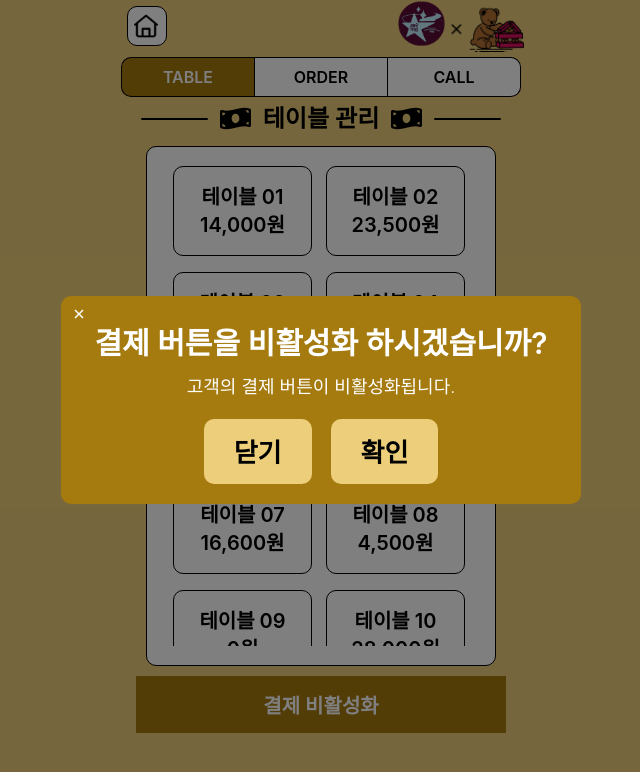
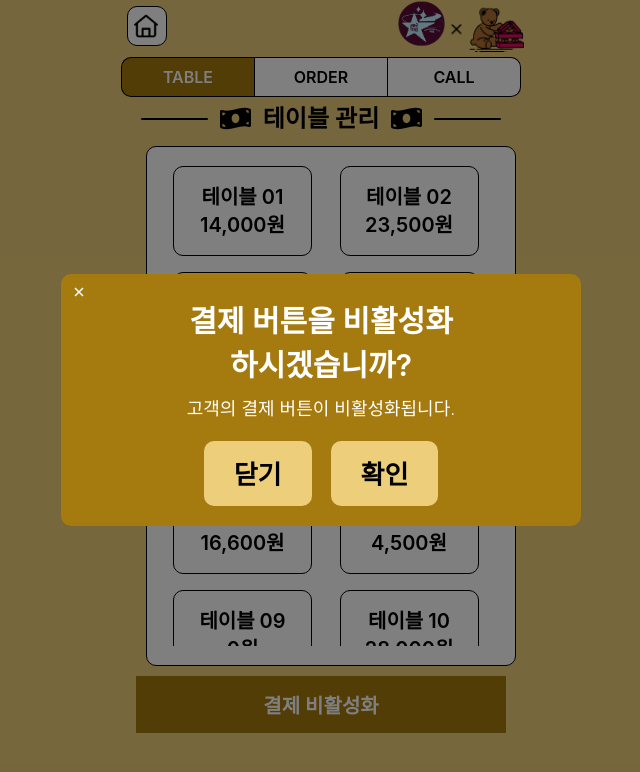
Before and after one commit to QR-Order-System-project/ESKARA-Ordering-APP, a React (Create React App) app in the folder frontend/: page /manager in a window 1280 px wide. Both pictures are taken after a click on the button "결제 비활성화". Shown: the top 772 px of the page, without its empty margins (319-959 px from the left). Built offline with nearby package versions, Linux system fonts and the light colour scheme.

Commit message:
chore: simplify manager table tab modal

```diff
--- a/frontend/src/pages/Manager/ManagerTableTab.js
+++ b/frontend/src/pages/Manager/ManagerTableTab.js
@@ -1,16 +1,18 @@
 // ManagerTableTab.jsx
-import { useMemo, useState } from "react";
+import { useMemo, useState, useCallback } from "react";
 import styles from "./ManagerTableTab.module.scss";
 import { Table } from "./Table";
 import { ManagerTableDetail } from "./ManagerTableDetail";
 
 import { Modal } from "../../components/ui/Modal";
-import ToastModal from "../../components/ui/ToastModal";
 import { FaMoneyBillWave } from "react-icons/fa";
 import { PageTitle } from "../../components/PageTitle";
 
+// --- Mock API ---
+const fakeSaveBill = (payload) =>
+  new Promise((resolve) => setTimeout(() => resolve(payload), 300));
+
 export const ManagerTableTab = () => {
-  const [toast, setToast] = useState({ open: false, tone: "info", msg: "" });
   const [tables, setTables] = useState([
     {
       id: 1,
@@ -127,53 +129,21 @@ export const ManagerTableTab = () => {
   ]);
 
   const [selectedId, setSelectedId] = useState(null);
-  const [confirmId, setConfirmId] = useState(null); // 결제 확인 모달용
-  const [infoMessage, setInfoMessage] = useState(null); // 안내 모달용 (토스트 대체)
-  const [isPaymentActive, setIsPaymentActive] = useState(true); // 결제 활성/비활성 상태
-  const [toggleOpen, setToggleOpen] = useState(false); // 토글 모달 열림
 
-  // 상태별 문구/라벨
-  const toggleTexts = useMemo(
-    () =>
-      isPaymentActive
-        ? {
-            button: "결제 비활성화",
-            title: "결제 버튼을 비활성화 하시겠습니까?",
-            confirm: "확인",
-          }
-        : {
-            button: "결제 활성화",
-            title: (
-              <>
-                결제 버튼을 활성화
-                <br />
-                하시겠습니까?
-              </>
-            ),
-            confirm: "확인",
-          },
-    [isPaymentActive]
-  );
+  // 단일 모달 상태: 이 페이지 전용
+  const [dialog, setDialog] = useState({
+    open: false,
+    title: null,
+    body: null,
+    onConfirm: null, // 없으면 Modal이 확인 버튼 숨김
+  });
 
-  const getTotal = (orders) =>
-    orders?.reduce((sum, o) => sum + o.price * o.amount, 0) ?? 0;
-
-  const handleToggleConfirm = () => {
-    setIsPaymentActive((v) => !v);
-    setToggleOpen(false);
-  };
-
-  const renderToggleBody = () =>
-    isPaymentActive ? (
-      <>
-        <p className={styles.payOnOffBody}>
-          고객의 결제 버튼이 비활성화됩니다.
-        </p>
-      </>
-    ) : (
-      <>
-        <p className={styles.payOnOffBody}>고객의 결제 버튼이 활성화됩니다.</p>
-      </>
+  const getTotal = useCallback(
+    (orders) =>
+      Array.isArray(orders)
+        ? orders.reduce((s, o) => s + o.price * o.amount, 0)
+        : 0,
+    []
   );
 
   const selectedTable = useMemo(
@@ -181,31 +151,77 @@ export const ManagerTableTab = () => {
     [tables, selectedId]
   );
 
-  // id -> table 빠른 조회용
   const tableMap = useMemo(() => {
     const m = new Map();
-    tables.forEach((t) => m.set(t.id, t));
+    for (const t of tables) m.set(t.id, t);
     return m;
   }, [tables]);
 
-  // 상세에서 "결제완료" 클릭
-  const handlePayComplete = (tableId) => {
+  // 모달 열기/닫기 헬퍼
+  const openDialog = useCallback(
+    (cfg) => setDialog({ open: true, ...cfg }),
+    []
+  );
+  const closeDialog = useCallback(
+    () => setDialog((d) => ({ ...d, open: false })),
+    []
+  );
+
+  // 결제 비/활성 토글 모달
+  const [isPaymentActive, setIsPaymentActive] = useState(true);
+  const showToggleDialog = useCallback(() => {
+    const title = isPaymentActive ? (
+      <div className={styles.titleLines}>
+        <span>결제 버튼을 비활성화</span>
+        <span>하시겠습니까?</span>
+      </div>
+    ) : (
+      <div className={styles.titleLines}>
+        <span>결제 버튼을 활성화</span>
+        <span>하시겠습니까?</span>
+      </div>
+    );
+    const body = (
+      <p className={styles.payOnOffBody}>
+        {isPaymentActive
+          ? "고객의 결제 버튼이 비활성화됩니다."
+          : "고객의 결제 버튼이 활성화됩니다."}
+      </p>
+    );
+    const onConfirm = () => {
+      setIsPaymentActive((v) => !v);
+      closeDialog();
+    };
+    openDialog({ title, body, onConfirm });
+  }, [
+    isPaymentActive,
+    openDialog,
+    closeDialog,
+    styles.titleLines,
+    styles.payOnOffBody,
+  ]);
+
+  // 상세에서 "결제완료" 클릭 시: 주문 없으면 무시, 있으면 컨펌 모달
+  const handlePayComplete = useCallback(
+    (tableId) => {
       const t = tableMap.get(tableId);
       if (!t || (t.orders?.length ?? 0) === 0) {
-      setToast({
-        open: true,
-        tone: "error",
-        msg: "주문내역이 존재하지 않습니다.",
-      });
+        // 안내/토스트 제거 요청 → 조용히 리턴
         return;
       }
-    setConfirmId(tableId);
-  };
-
-  const doPay = async (tableId) => {
-    const t = tableMap.get(tableId);
-    if (!t) return;
-
+      openDialog({
+        title: (
+          <div className={styles.titleLines}>
+            <span>해당 테이블을 결제완료</span>
+            <span>처리하시겠습니까?</span>
+          </div>
+        ),
+        body: (
+          <p className={styles.confirmBody}>
+            총 주문금액과 이체금액을 확인해주세요.
+          </p>
+        ),
+        onConfirm: async () => {
           try {
             await fakeSaveBill({
               tableId,
@@ -214,42 +230,28 @@ export const ManagerTableTab = () => {
               totalPrice: getTotal(t.orders),
               paidAt: new Date().toISOString(),
             });
-
-      // ✅ 주문만 비우기 (상세 화면 유지)
             setTables((prev) =>
-        prev.map((row) => (row.id === tableId ? { ...row, orders: [] } : row))
+              prev.map((row) =>
+                row.id === tableId ? { ...row, orders: [] } : row
+              )
             );
-    } catch (e) {
-      console.error(e);
-      // ✅ 토스트 제거 → 에러도 안내 모달로
-      setInfoMessage("결제 처리 중 오류가 발생했습니다.");
           } finally {
-      setConfirmId(null); // 모달 닫기
+            closeDialog();
           }
-  };
-
-  const confirmTitle = "해당 테이블을 결제완료 처리하시겠습니까?";
-
-  const confirmBody = (() => {
-    const t = tableMap.get(confirmId);
-    if (!t) return null;
-    const total = getTotal(t.orders).toLocaleString();
-    return (
-      <div>
-        <p className={styles.confirmBody}>
-          총 주문금액과 이체금액을 확인해주세요.
-        </p>
-      </div>
+        },
+      });
+    },
+    [tableMap, getTotal, openDialog, closeDialog, styles.confirmBody]
   );
-  })();
 
   return (
     <div className={styles.wrapper}>
       {selectedTable === null ? (
         <>
           <PageTitle title="테이블 관리" Icon={FaMoneyBillWave} />
+
           <div className={styles.mainPanel}>
-            {/* ✅ 스크롤 컨테이너 */}
+            {/* 스크롤 컨테이너 */}
             <div className={styles.content}>
               <div className={styles.tablePanel}>
                 {tables.map((t) => (
@@ -263,13 +265,14 @@ export const ManagerTableTab = () => {
             </div>
           </div>
 
-          {/* ✅ 스크롤 컨테이너 안의 sticky footer */}
+          {/* 스크롤 컨테이너 밖의 하단 버튼(고정) */}
           <div className={styles.footer}>
             <button
+              type="button"
               className={styles.payOnOffButton}
-              onClick={() => setToggleOpen(true)}
+              onClick={showToggleDialog}
             >
-              {toggleTexts.button}
+              {isPaymentActive ? "결제 비활성화" : "결제 활성화"}
             </button>
           </div>
         </>
@@ -280,60 +283,20 @@ export const ManagerTableTab = () => {
             totalPrice: getTotal(selectedTable.orders),
           }}
           onClose={() => setSelectedId(null)}
-          onPayComplete={handlePayComplete} // 빈 주문이면 안내 모달, 있으면 컨펌 모달
+          onPayComplete={handlePayComplete}
         />
       )}
 
-      {/* ✅ 안내 모달 (토스트 대체) */}
+      {/* 단일 모달: 설정(state)로 멘트/동작 주입 */}
       <Modal
-        open={!!infoMessage}
-        onClose={() => setInfoMessage(null)}
-        // onConfirm 없음 → 확인 버튼 숨김
-        title="알림"
-        closeText="닫기"
+        open={dialog.open}
+        onClose={closeDialog}
+        onConfirm={dialog.onConfirm}
+        title={dialog.title}
         dimmed
       >
-        {infoMessage}
+        {dialog.body}
       </Modal>
-
-      {/* ✅ 결제 확인 모달 */}
-      <Modal
-        open={confirmId != null}
-        onClose={() => setConfirmId(null)}
-        onConfirm={() => doPay(confirmId)}
-        title={confirmTitle}
-        closeText="닫기"
-        confirmText="확인"
-        dimmed
-      >
-        {confirmBody}
-      </Modal>
-
-      {/* ✅ 결제 활성/비활성 토글 모달 */}
-      <Modal
-        open={toggleOpen}
-        onClose={() => setToggleOpen(false)}
-        onConfirm={handleToggleConfirm}
-        title={toggleTexts.title}
-        closeText="취소"
-        confirmText={toggleTexts.confirm}
-        dimmed
-      >
-        <div className={styles.toggleModalBody}>{renderToggleBody()}</div>
-      </Modal>
-
-      <ToastModal
-        open={toast.open}
-        onClose={() => setToast((s) => ({ ...s, open: false }))}
-        message={toast.msg}
-        tone={toast.tone}
-        duration={1500}
-        dimmed={false} // 배경 어둡게 원하면 true
-      />
     </div>
   );
 };
-
-// --- Mock API ---
-const fakeSaveBill = (payload) =>
-  new Promise((resolve) => setTimeout(() => resolve(payload), 300));
--- a/frontend/src/pages/Manager/ManagerTableTab.module.scss
+++ b/frontend/src/pages/Manager/ManagerTableTab.module.scss
@@ -1,38 +1,37 @@
-/* === 기존 그대로 유지 === */
+/* === 기존 그대로 유지 + 중복 정리 === */
 .mainPanel {
   display: flex;
+  flex-direction: column;
+  width: 100%;
   margin: 10px;
-  border: 1.5px solid #000000;
-  min-height: 0px;
+  max-width: 100%; /* 상위에서 폭 제어 시 안전 */
+  border: 1.5px solid #000;
   border-radius: 10px;
-  border-width: 1.5px;
-  background-color: #ffffff;
-  flex-direction: column;
+  background-color: #fff;
 
-  /* 🔹 가로 넘침 가드 (flex 핵심) */
+  /* 스크롤/레이아웃 안전장치 */
   min-width: 0;
+  min-height: 0;
 }
 
-/* === 기존 + 반응형/스크롤 안전화 === */
+/* === 반응형/스크롤 안전화 (시각 동일) === */
 .tablePanel {
   display: grid;
-  grid-template-columns: repeat(2, minmax(0, 1fr)); /* ✅ 항상 2열 */
-  gap: 16px;
+  grid-template-columns: repeat(2, minmax(0, 1fr)); /* 항상 2열 */
+  row-gap: 16px; /* 위아래 간격 */
+  column-gap: 8px; /* 좌우 간격 */
 
   max-height: min(484px, 60vh);
   flex: 1 1 auto;
   min-height: 0;
 
   margin: 19px 10px 19px 19px;
-  padding-right: 15px;
   overflow-y: auto;
   overflow-x: hidden;
   -webkit-overflow-scrolling: touch;
 
-  /* 내용이 위에서부터 촘촘히 쌓이도록 */
-  align-content: start;
-  /* 그리드 자식이 셀 너비를 꽉 채우게 */
-  align-items: stretch;
+  align-content: start; /* 위에서부터 촘촘히 */
+  align-items: stretch; /* 셀 너비 꽉 채움 */
 
   scrollbar-gutter: stable both-edges;
 
@@ -49,9 +48,9 @@
 }
 
 .tablePanel > * {
+  box-sizing: border-box;
   width: 100%;
-  min-width: 0; /* 긴 텍스트로 셀 넘침 방지 */
-  box-sizing: border-box; /* 테두리/패딩 포함 계산 */
+  min-width: 0; /* 긴 텍스트 넘침 방지 */
   /* 필요시: word-break: keep-all; overflow-wrap: anywhere; */
 }
 
@@ -63,55 +62,57 @@
   }
 }
 
-/* 🔹 중간 폭(작은 태블릿)에서 카드 간격 살짝 키움 */
+/* 중간 폭에서 카드 간격만 살짝 */
 @media (min-width: 481px) and (max-width: 768px) {
   .tablePanel {
     gap: 18px;
   }
 }
 
-/* 텍스트/버튼 가독성 향상: clamp로 유동 폰트 */
+/* 텍스트/버튼 가독성: clamp 유지, 잘못된 font-style 제거 */
 .confirmBody,
 .payOnOffBody {
-  font-family: Inter;
+  font-family: Inter, sans-serif;
   font-weight: 300;
-  font-style: Medium;
-  font-size: clamp(14px, 3.8vw, 18px); /* ← 가변 글꼴 */
+  font-size: clamp(14px, 3.8vw, 18px);
   text-align: center;
-  color: #ffffff;
+  color: #fff;
   margin: 10px 0;
 }
 
-/* 하단 토글 버튼: 터치 타깃 보장 + 작은 폰에서 높이 살짝 축소 */
+/* 하단 토글 버튼: 터치 타깃/폰트 반응형 유지 */
 .payOnOffButton {
   display: flex;
-  width: 100%;
-  height: clamp(48px, 7.2vh, 58px); /* ← 가변 높이 */
-  background-color: #a57a0f;
-  color: #ffffff;
-  border: none;
-  font-family: Inter;
-  font-weight: 600;
-  font-style: Semi Bold;
-  font-size: clamp(16px, 4.5vw, 20px); /* ← 가변 글꼴 */
   justify-content: center;
   align-items: center;
-  margin: 0px;
+
+  width: 100%;
+  height: clamp(48px, 7.2vh, 58px);
+  margin: 0;
+
+  background-color: #a57a0f;
+  color: #fff;
+  border: none;
+
+  font-family: Inter, sans-serif;
+  font-weight: 600;
+  font-size: clamp(16px, 4.5vw, 20px);
+  /* 원 스타일 유지, 필요시 cursor: pointer; */
 }
 
-/* 상단/좌우 여백 약간 타이트하게 (작은 화면) */
+/* 작은 화면 미세 조정 */
 @media (max-width: 480px) {
   .mainPanel {
     margin: 8px;
   }
   .tablePanel {
     margin: 14px 8px 14px 14px;
-    padding-right: 10px;
-    max-height: min(420px, 58vh); /* 폰에서 조금 더 낮춤 */
+    padding-right: 3px;
+    max-height: min(420px, 58vh);
   }
 }
 
-/* 극소폭 기기 대응 (아이콘/폰트가 너무 커지지 않게) */
+/* 극소폭 기기 */
 @media (max-width: 320px) {
   .tablePanel {
     gap: 10px;
@@ -121,11 +122,18 @@
   }
 }
 
+/* 하단 고정 푸터(버튼 래퍼) */
 .footer {
-  /* 새 래퍼: 버튼을 감싸세요 */
   position: sticky;
   bottom: 0;
-  background: #a57a0f; /* 스크롤 시 카드와 겹침 방지 */
-  padding: 0; /* 여백 제거 */
+  background: #a57a0f; /* 스크롤 시 겹침 방지 */
+  padding: 0;
   margin: 0;
 }
+
+.titleLines {
+  display: flex;
+  flex-direction: column;
+  text-align: center;
+  gap: 2px; /* 줄 간격 */
+}
--- a/frontend/src/pages/Manager/Table.module.scss
+++ b/frontend/src/pages/Manager/Table.module.scss
@@ -1,34 +1,29 @@
 .tablePanel {
   display: flex;
-  font-family: Inter;
-  font-weight: 600;
-  font-style: Semi Bold;
-  font-size: 20px;
   flex-direction: column;
+  align-items: center;
+  justify-content: center;
+
   width: 139px;
   height: 90px;
+  padding: 14px 6px;
+  border: 1.5px solid #000;
   border-radius: 10px;
-  border-width: 1.5px;
-  padding-top: 14px;
-  padding-right: 6px;
-  padding-bottom: 14px;
-  padding-left: 6px;
-  border: 1.5px solid #000000;
-  background-color: #ffffff;
-  align-items: center;
-  justify-content: center;
   box-sizing: border-box;
+
+  background-color: #fff;
+  font-family: Inter, sans-serif;
+  font-weight: 600;
+  font-size: 20px;
 }
 
-.tableName {
-  display: flex;
-}
-
+.tableName,
 .tablePrice {
-  display: flex;
+  /* 따로 스타일 없으면 flex 불필요 → text block만 */
+  display: block;
 }
 
 .active {
   background-color: #a57a0f;
-  color: #ffffff;
+  color: #fff;
 }
```
Lines whose indentation alone changed are shown as unchanged.
